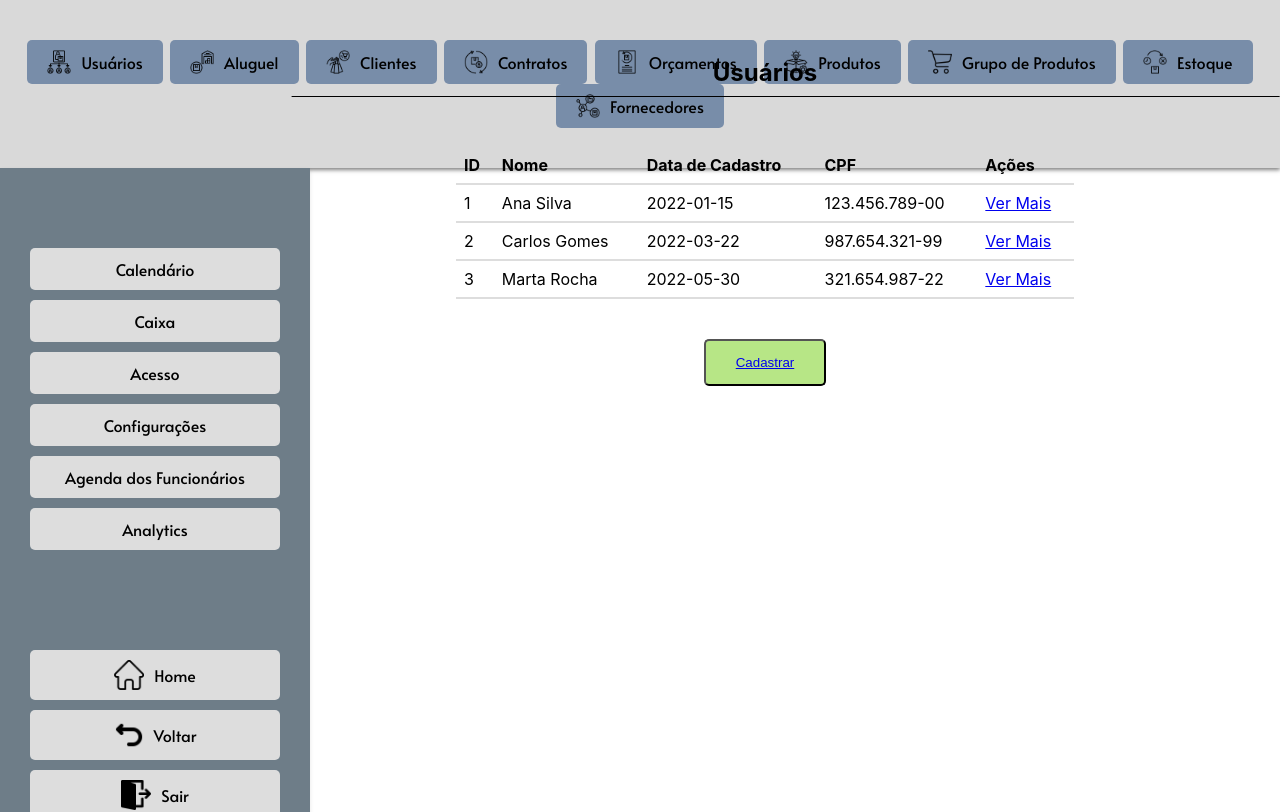
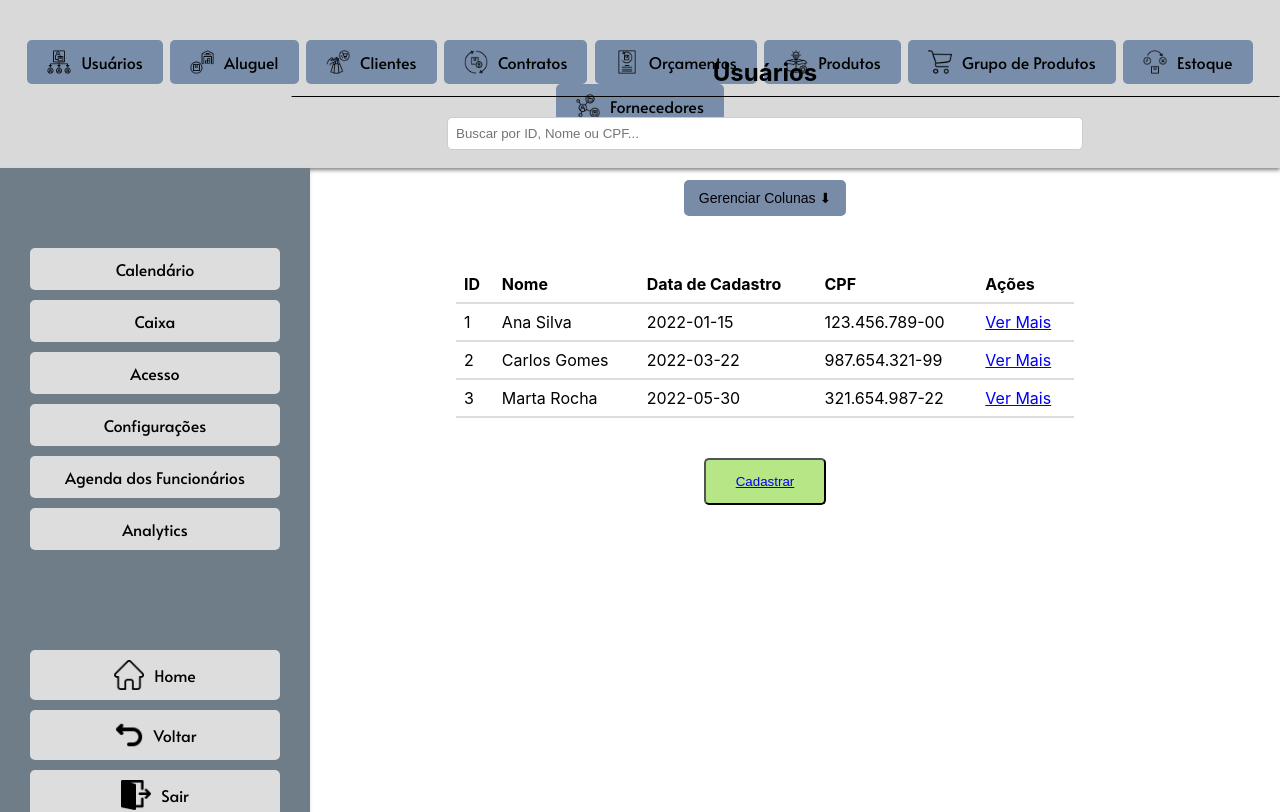
Before and after one commit to luisebastos/FrontEnd-LocMais, a React (Create React App) app in the folder front/: page /usuarios in a window 1280 px wide. Shown: the top 812 px of the page. Built offline with nearby package versions, Linux system fonts and the light colour scheme.

Commit message:
atualizei usuarios

```diff
--- a/front/src/components/usuarios/usuarios.css
+++ b/front/src/components/usuarios/usuarios.css
@@ -60,3 +60,67 @@
   .btn-cadastrar:hover {
     background-color: #779d4e;
   }
+
+/* Estilo da barra de pesquisa */
+.search-bar {
+  width: 60%;
+  padding: 8px;
+  margin: 20px auto;
+  display: block;
+  border: 1px solid #ccc;
+  border-radius: 5px;
+}
+
+/* Estilo do dropdown */
+.dropdown {
+  position: relative;
+  display: inline-block;
+  margin-top: 10px;
+}
+
+.dropdown-button {
+  background-color: #788CA8;
+  color: black;
+  padding: 10px 15px;
+  border: none;
+  cursor: pointer;
+  border-radius: 5px;
+  font-size: 14px;
+  transition: background-color 0.3s;
+}
+
+.dropdown-button:hover {
+  background-color: #516277;
+}
+
+.dropdown-menu {
+  position: absolute;
+  background-color: white;
+  border: 1px solid #ddd;
+  box-shadow: 0px 4px 8px rgba(0, 0, 0, 0.1);
+  z-index: 10;
+  width: 200px;
+  padding: 10px;
+  border-radius: 5px;
+  display: flex;
+  flex-direction: column;
+}
+
+.dropdown-item {
+  display: flex;
+  align-items: center;
+  gap: 5px;
+  padding: 5px;
+  cursor: pointer;
+}
+
+.dropdown-item input {
+  transform: scale(1.2);
+}
+
+/* Ajuste para melhor responsividade */
+@media screen and (max-width: 768px) {
+  .search-bar, .dropdown {
+    width: 90%;
+  }
+}
--- a/front/src/components/usuarios/usuarios.js
+++ b/front/src/components/usuarios/usuarios.js
@@ -1,3 +1,117 @@
+// import React, { useState, useEffect } from 'react';
+// import { Link } from 'react-router-dom';
+// import Sidebar from '../sidebar/sidebar';
+// import Topbar from '../topbar/topbar';
+// import './usuarios.css';
+// import usuariosData from '../../data_teste/usuarios.json';
+
+// const allColumns = [
+//   { key: "id", label: "ID" },
+//   { key: "nome", label: "Nome" },
+//   { key: "dataCadastro", label: "Data de Cadastro" },
+//   { key: "cpf", label: "CPF" },
+//   { key: "dataNascimento", label: "Data de Nascimento" },
+//   { key: "login", label: "Login" },
+//   { key: "email", label: "Email" },
+//   { key: "celular", label: "Celular" },
+//   { key: "status", label: "Status" },
+//   { key: "role", label: "Papel" }
+// ];
+
+// const Usuarios = () => {
+//   const [usuarios, setUsuarios] = useState([]);
+//   const [searchTerm, setSearchTerm] = useState("");
+//   const [selectedColumns, setSelectedColumns] = useState(["id", "nome", "dataCadastro", "cpf"]);
+
+//   useEffect(() => {
+//     setUsuarios(usuariosData);
+//   }, []);
+
+//   const handleSearch = (e) => {
+//     setSearchTerm(e.target.value);
+//   };
+
+//   const handleColumnChange = (e) => {
+//     const value = e.target.value;
+//     setSelectedColumns(prev =>
+//       prev.includes(value) ? prev.filter(col => col !== value) : [...prev, value]
+//     );
+//   };
+
+//   const filteredUsuarios = usuarios.filter(usuario => {
+//     const idMatch = usuario.id.toString().includes(searchTerm.toLowerCase());
+//     const nomeMatch = usuario.nome.toLowerCase().includes(searchTerm.toLowerCase());
+//     const cpfMatch = usuario.cpf.replace(/\D/g, "").includes(searchTerm.replace(/\D/g, ""));
+
+//     return idMatch || nomeMatch || cpfMatch;
+//   });
+
+//   return (
+//     <div className="usuarios-page">
+//       <Topbar />
+//       <div className="main-content">
+//         <Sidebar />
+//         <div className="content-container">
+//           <div className="usuarios-content">
+//             <h2 className="usuarios-message">Usuários</h2>
+
+//             {/* Barra de pesquisa */}
+//             <input
+//               type="text"
+//               placeholder="Buscar por ID, Nome ou CPF..."
+//               value={searchTerm}
+//               onChange={handleSearch}
+//               className="search-bar"
+//             />
+
+//             {/* Select para escolher colunas */}
+//             <div className="column-selector">
+//               <label>Selecionar colunas:</label>
+//               {allColumns.map(column => (
+//                 <div key={column.key} className="checkbox-container">
+//                   <input
+//                     type="checkbox"
+//                     value={column.key}
+//                     checked={selectedColumns.includes(column.key)}
+//                     onChange={handleColumnChange}
+//                   />
+//                   <span>{column.label}</span>
+//                 </div>
+//               ))}
+//             </div>
+
+//             <table>
+//               <thead>
+//                 <tr>
+//                   {selectedColumns.map(colKey => (
+//                     <th key={colKey}>{allColumns.find(col => col.key === colKey).label}</th>
+//                   ))}
+//                   <th>Ações</th>
+//                 </tr>
+//               </thead>
+//               <tbody>
+//                 {filteredUsuarios.map(usuario => (
+//                   <tr key={usuario.id}>
+//                     {selectedColumns.map(colKey => (
+//                       <td key={colKey}>{usuario[colKey]}</td>
+//                     ))}
+//                     <td><Link to={`/usuario/${usuario.id}`}>Ver Mais</Link></td>
+//                   </tr>
+//                 ))}
+//               </tbody>
+//             </table>
+
+//             <button className="btn-cadastrar">
+//               <Link to="/usuarios/cadastro" className="link-cadastrar">Cadastrar</Link>
+//             </button>
+//           </div>
+//         </div>
+//       </div>
+//     </div>
+//   );
+// };
+
+// export default Usuarios;
 import React, { useState, useEffect } from 'react';
 import { Link } from 'react-router-dom';
 import Sidebar from '../sidebar/sidebar';
@@ -5,12 +119,50 @@ import Topbar from '../topbar/topbar';
 import './usuarios.css';
 import usuariosData from '../../data_teste/usuarios.json';
 
+const allColumns = [
+  { key: "id", label: "ID" },
+  { key: "nome", label: "Nome" },
+  { key: "dataCadastro", label: "Data de Cadastro" },
+  { key: "cpf", label: "CPF" },
+  { key: "dataNascimento", label: "Data de Nascimento" },
+  { key: "login", label: "Login" },
+  { key: "email", label: "Email" },
+  { key: "celular", label: "Celular" },
+  { key: "status", label: "Status" },
+  { key: "role", label: "Papel" }
+];
+
 const Usuarios = () => {
   const [usuarios, setUsuarios] = useState([]);
+  const [searchTerm, setSearchTerm] = useState("");
+  const [selectedColumns, setSelectedColumns] = useState(["id", "nome", "dataCadastro", "cpf"]);
+  const [isDropdownOpen, setIsDropdownOpen] = useState(false);
 
   useEffect(() => {
     setUsuarios(usuariosData);
   }, []);
+
+  const handleSearch = (e) => {
+    setSearchTerm(e.target.value);
+  };
+
+  const handleColumnChange = (e) => {
+    const value = e.target.value;
+    setSelectedColumns(prev =>
+      prev.includes(value) ? prev.filter(col => col !== value) : [...prev, value]
+    );
+  };
+
+  const toggleDropdown = () => {
+    setIsDropdownOpen(!isDropdownOpen);
+  };
+
+  const filteredUsuarios = usuarios.filter(usuario => {
+    const idMatch = usuario.id.toString().includes(searchTerm.toLowerCase());
+    const nomeMatch = usuario.nome.toLowerCase().includes(searchTerm.toLowerCase());
+    const cpfMatch = usuario.cpf.replace(/\D/g, "").includes(searchTerm.replace(/\D/g, ""));
+    return idMatch || nomeMatch || cpfMatch;
+  });
 
   return (
     <div className="usuarios-page">
@@ -20,30 +172,61 @@ const Usuarios = () => {
         <div className="content-container">
           <div className="usuarios-content">
             <h2 className="usuarios-message">Usuários</h2>
+
+            {/* Barra de pesquisa */}
+            <input
+              type="text"
+              placeholder="Buscar por ID, Nome ou CPF..."
+              value={searchTerm}
+              onChange={handleSearch}
+              className="search-bar"
+            />
+
+            {/* Botão para abrir o dropdown */}
+            <div className="dropdown">
+              <button className="dropdown-button" onClick={toggleDropdown}>
+                Gerenciar Colunas ⬇
+              </button>
+              {isDropdownOpen && (
+                <div className="dropdown-menu">
+                  {allColumns.map(column => (
+                    <label key={column.key} className="dropdown-item">
+                      <input
+                        type="checkbox"
+                        value={column.key}
+                        checked={selectedColumns.includes(column.key)}
+                        onChange={handleColumnChange}
+                      />
+                      {column.label}
+                    </label>
+                  ))}
+                </div>
+              )}
+            </div>
+
             <table>
               <thead>
                 <tr>
-                  <th>ID</th>
-                  <th>Nome</th>
-                  <th>Data de Cadastro</th>
-                  <th>CPF</th>
+                  {selectedColumns.map(colKey => (
+                    <th key={colKey}>{allColumns.find(col => col.key === colKey).label}</th>
+                  ))}
                   <th>Ações</th>
                 </tr>
               </thead>
               <tbody>
-                {usuarios.map(usuario => (
+                {filteredUsuarios.map(usuario => (
                   <tr key={usuario.id}>
-                    <td>{usuario.id}</td>
-                    <td>{usuario.nome}</td>
-                    <td>{usuario.dataCadastro}</td>
-                    <td>{usuario.cpf}</td>
+                    {selectedColumns.map(colKey => (
+                      <td key={colKey}>{usuario[colKey]}</td>
+                    ))}
                     <td><Link to={`/usuario/${usuario.id}`}>Ver Mais</Link></td>
                   </tr>
                 ))}
               </tbody>
             </table>
+
             <button className="btn-cadastrar">
-            <Link to="/usuarios/cadastro" className="link-cadastrar">Cadastrar</Link>
+              <Link to="/usuarios/cadastro" className="link-cadastrar">Cadastrar</Link>
             </button>
           </div>
         </div>
@@ -53,5 +236,3 @@ const Usuarios = () => {
 };
 
 export default Usuarios;
-
-// teste teste //
```
